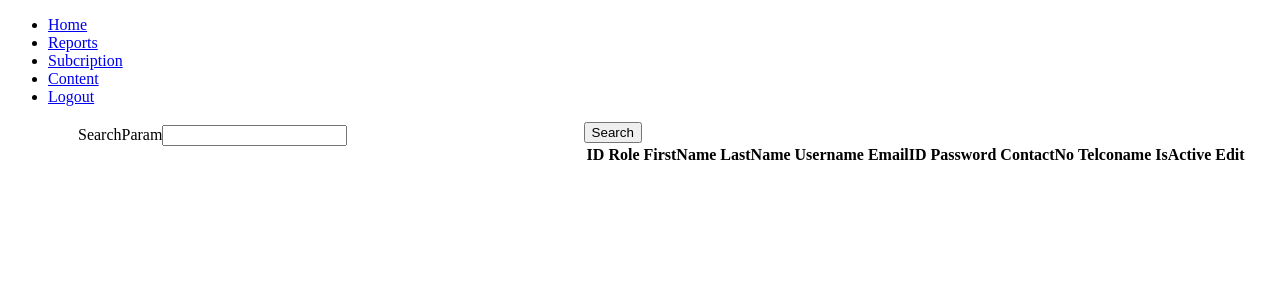
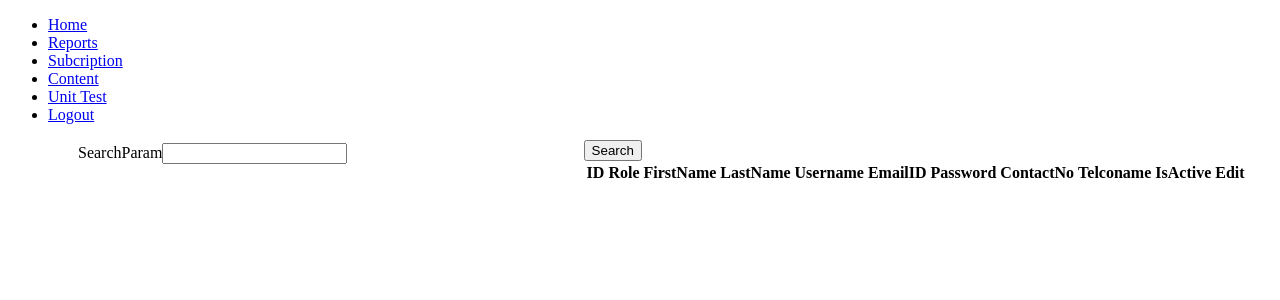
Before and after one commit to vasuki20/estd_new, a CakePHP app: the page made by app/View/Users/index.ctp in a window 1280 px wide. Shown: the top 300 px of the page. Run offline with PHP 8.4 and a stand-in for CakePHP, Linux system fonts and the light colour scheme; the template is opened without the code that fills it, so the values that code supplies are empty; form fields are guessed from the names that the template uses; some libraries are stand-ins or nearby versions.

Commit message:
Adding link to external url (Unit testing)

```diff
--- a/app/View/Users/index.ctp
+++ b/app/View/Users/index.ctp
@@ -24,6 +24,7 @@
                 <li> <?php echo $this->Html->link(__('Reports'), array('controller' => 'reports', 'action' => 'export_day/display')); ?></li>
                 <li> <?php echo $this->Html->link(__('Subcription'), array('controller' => 'subscribers', 'action' => 'index')); ?></li>
                 <li> <?php echo $this->Html->link(__('Content'), array('controller' => 'movies', 'action' => 'index')); ?></li>
+                <li> <?php echo $this->Html->link( 'Unit Test', 'http://maxis.cs.yoonic.tv/yoonic-cis/unittest.php' ); ?></li>
                 <li class="logoutMenu"> <?php echo $this->Html->link('Logout', array('controller' => 'users', 'action' => 'logout')); ?></li>
 
             </ul>
```
